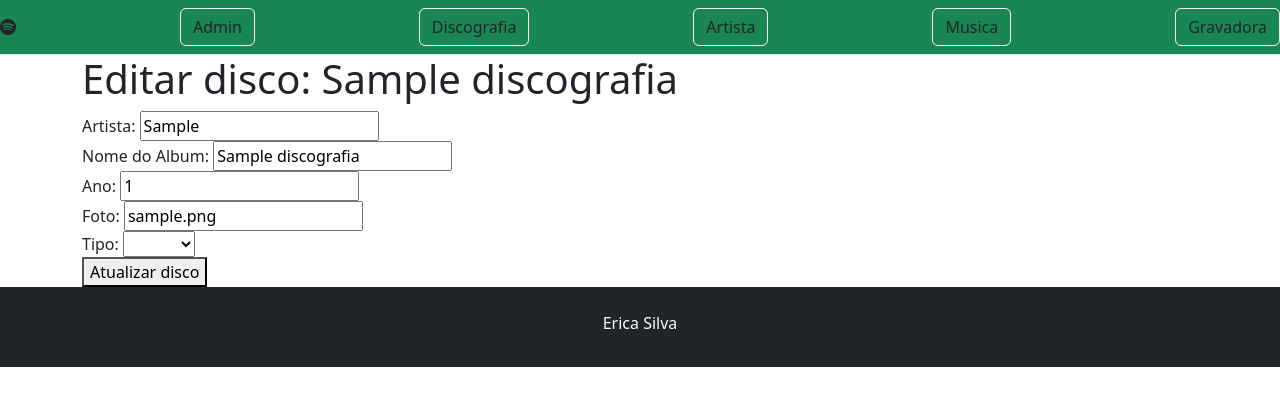
After one commit to Myscosta/App-spotify, a PHP site: page /discografia-editar.php?id=1 in a window 1280 px wide. The commit adds this page. Shown: the top 406 px of the page. Run offline with PHP 8.4, Linux system fonts and the light colour scheme; tables that the repository leaves empty hold one stand-in row (values such as "Sample post"); data that the repository does not hold is empty.

Commit message:
edição, atualização e exclusão de dados

```diff
--- /dev/null
+++ b/discografia-editar.php
@@ -0,0 +1,48 @@
+<?php
+$id = $_GET['id'];
+
+include "inc-conexao.php";
+
+$sql = "select * from tb_discografia where Id = {$id}";
+
+$resultado = mysqli_query($conexao, $sql);
+
+$nome = $ano = $artista = $tipo = $foto = "";
+while($linha = mysqli_fetch_assoc($resultado)){
+    $nome = $linha['Nome'];
+    $ano = $linha['Ano'];
+    $artista = $linha['Artista'];
+    $tipo = $linha['Tipo'];
+    $foto = $linha['Foto'];
+}
+
+include  "inc-cabecalho.php";
+?>
+
+<body>
+    <?php include "inc-menu.php"; ?>
+    <main class="container" >
+        <h1>Editar disco: <?=$nome?></h1>
+        <form  method="post" action="discografia-atualizar.php?id=<?=$id?>">
+            Artista: <input name="artista" value="<?=$artista?>"> <br>
+            Nome do Album: <input name="nome" value="<?=$nome?>"> <br>
+            Ano: <input type="number" name="ano" value="<?=$ano?>"> <br>
+            Foto: <input name="foto" value="<?=$foto?>"><br>
+            Tipo:
+            <select name="tipo">
+                <option value=""></option>
+                <option value="album" <?php if($tipo == 'album'){
+                    echo "selected";} ?> >Álbum</option>
+                <option value="single"  <?php if($tipo == 'single'){
+                    echo "selected";} ?>>Single</option>
+
+            </select> <br>
+            <button type="submit">Atualizar disco</button>
+        </form>
+    </main>
+<?php
+mysqli_close($conexao);
+include "inc-rodape.php";
+?>
+
+</body>
--- a/inc-menu.php
+++ b/inc-menu.php
@@ -1,8 +1,8 @@
- <nav class="nav navbar>
+ <nav class="navbar bg-success border-bottom border-body">
     <a><i class="bi bi-spotify"></i></a>
-            <a href="admin.php" class="btn btn-success me-2">Admin</a>
-            <a href="discografia-listagem.php" class="btn btn-success me-2">Discografia</a>
-            <a href="artista-formulario.php" class="btn btn-success me-2">Artista</a>
-            <a href="musica-formulario.php" class="btn btn-success me-2">Musica</a>
-            <a href="gravadora-formulario.php" class="btn btn-success me-2">Gravadora</a>
+            <a href="admin.php" class="btn border-light">Admin</a>
+            <a href="discografia-listagem.php" class="btn border-light">Discografia</a>
+            <a href="artista-formulario.php" class="btn border-light">Artista</a>
+            <a href="musica-formulario.php" class="btn border-light">Musica</a>
+            <a href="gravadora-formulario.php" class="btn border-light">Gravadora</a>
         </nav>
```
Also changed, not shown: discografia-atualizar.php (added, +17 -0 lines), discografia-excluir.php (added, +14 -0 lines), discografia-listagem.php (+14 -1 lines).
